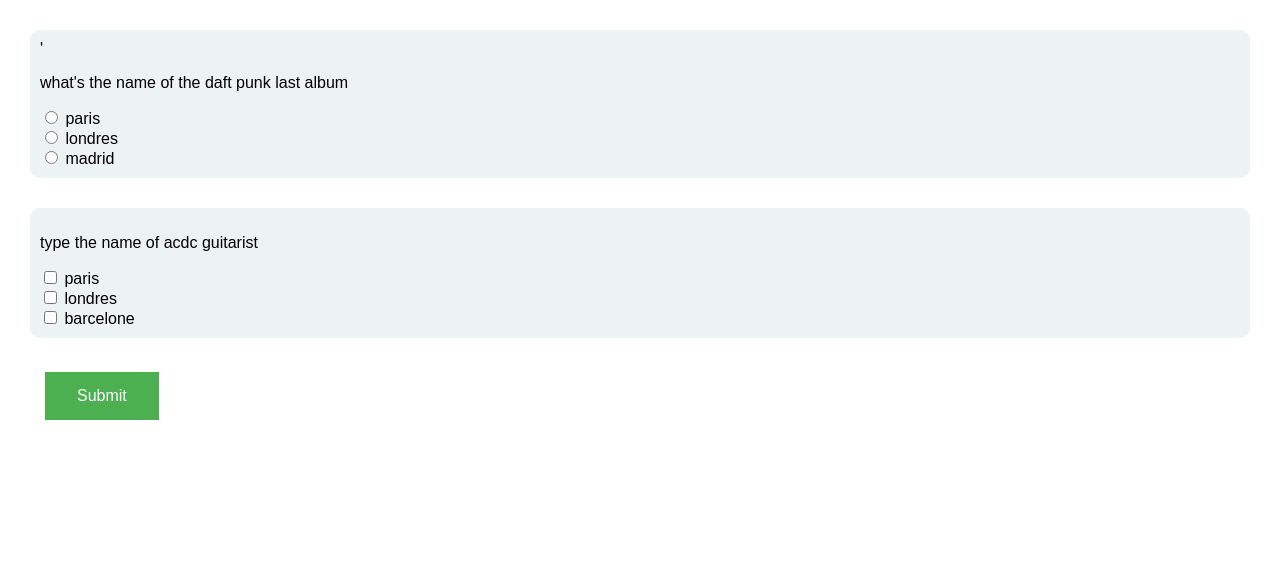
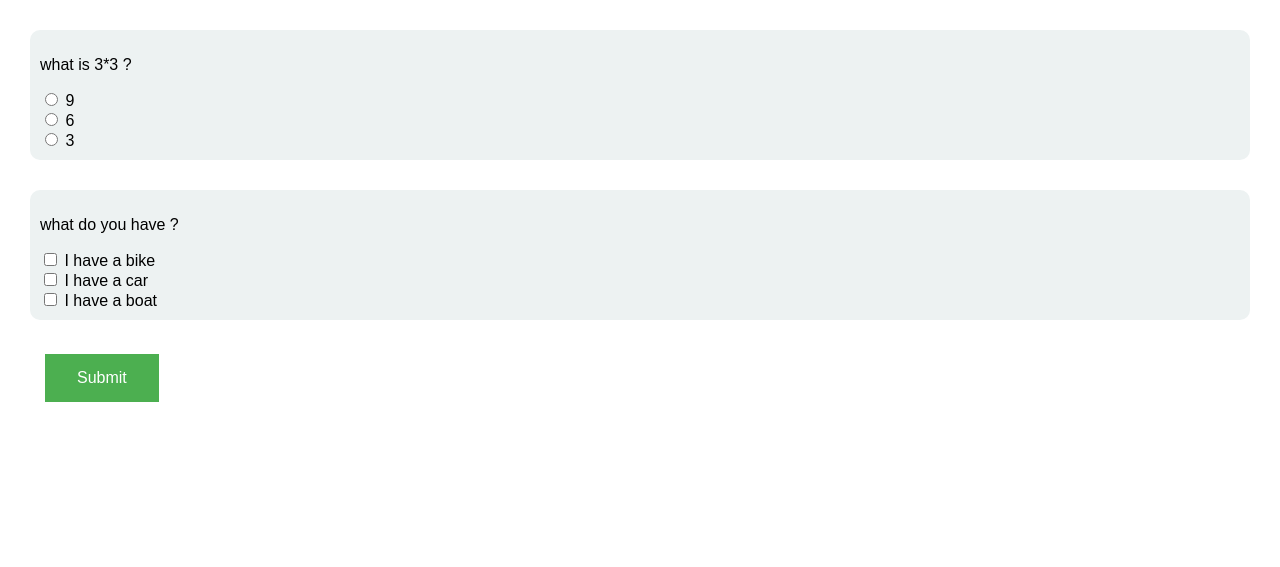
Before and after one commit to gael-courmont/web_dev, a PHP site: page /musique.php in a window 1280 px wide. Shown: the part 163-730 px from the top of the page. Run offline with PHP 8.4, Linux system fonts and the light colour scheme.

Commit message:
Add files via upload

```diff
--- a/main.css
+++ b/main.css
@@ -157,3 +157,12 @@
     cursor: pointer;
     border: none;
 }
+
+.resultOfQuiz{
+    text-align: center;
+    color:blue;
+    margin: 100px;
+    font-size: 100px;
+    background-color: grey;
+    height: 300;
+}
--- a/musique.php
+++ b/musique.php
@@ -12,24 +12,24 @@
             </div>
 
             <div>
-                <div class="quesFrame" >'
-                    <p style="font-size: 22;">what's the name of the daft punk last album</p>
+                <div class="quesFrame" >
+                    <p style="font-size: 22;">what is 3*3 ?</p>
                     <form action="submitAction.php"  method = "POST">
-                        <input type="radio" name="value" value="male"> paris<br>
-                        <input type="radio" name="value" value="female"> londres<br>
-                        <input type="radio" name="value" value="other"> madrid
+                        <input type="radio" name="value" value="9"> 9<br>
+                        <input type="radio" name="value" value="6"> 6<br>
+                        <input type="radio" name="value" value="3"> 3
 
                 </div>
 
                 <div class="quesFrame">
-                    <p style="font-size: 22;">type the name of acdc guitarist</p>
+                    <p style="font-size: 22;">what do you have ?</p>
 
-                        <input type="checkbox" id="vehicle1" name="vehicle1" value="Bike">
-                        <label for="vehicle1"> paris</label><br>
-                        <input type="checkbox" id="vehicle2" name="vehicle2" value="Car">
-                        <label for="vehicle2"> londres</label><br>
+                        <input type="checkbox" id="vehicle1" name="vehicle1" value="bike">
+                        <label for="vehicle1"> I have a bike</label><br>
+                        <input type="checkbox" id="vehicle2" name="vehicle2" value="car">
+                        <label for="vehicle2"> I have a car</label><br>
                         <input type="checkbox" id="vehicle3" name="vehicle3" value="Boat">
-                        <label for="vehicle3"> barcelone</label><br>
+                        <label for="vehicle3"> I have a boat</label><br>
 
                 </div>
 
@@ -39,8 +39,6 @@
                     </form>
 
 
-
-
             </div>
 
         </body>
```
Also changed, not shown: submitAction.php (added, +84 -0 lines).
